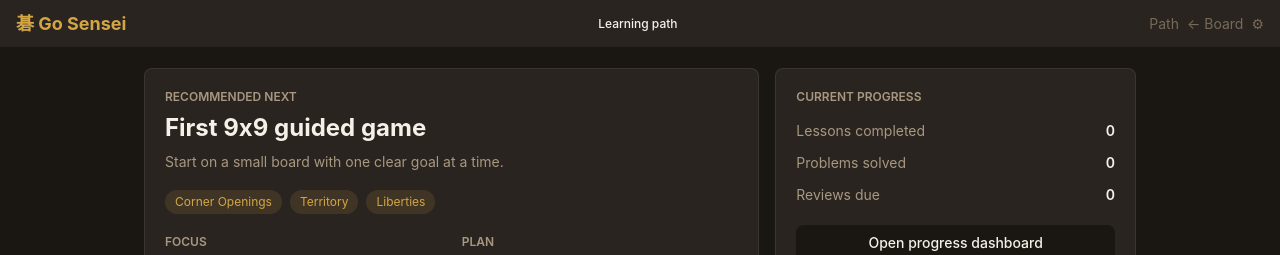
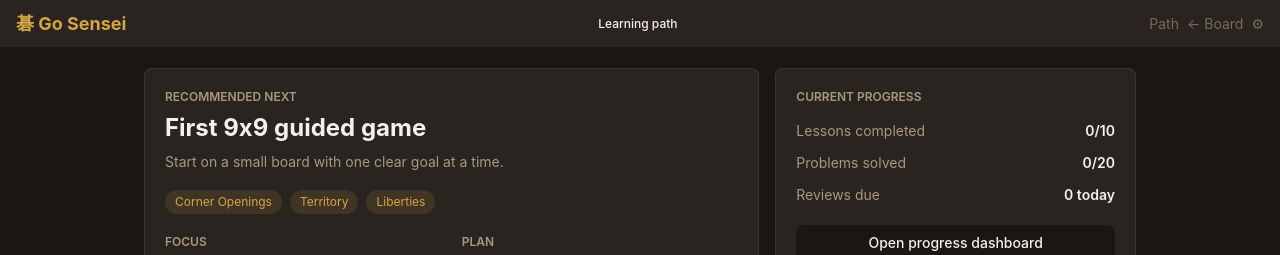
Before and after one commit to deaddeadbeef/go-sensei, a Next.js app: page / in a window 1280 px wide. Shown: the top 255 px of the page. Built offline with nearby package versions, Linux system fonts and the light colour scheme.

Commit message:
Show learning path progress totals

```diff
--- a/src/components/hub/LearningPath.tsx
+++ b/src/components/hub/LearningPath.tsx
@@ -2,6 +2,8 @@
 
 import { getLearningRecommendation } from '@/lib/learning-path/recommendations';
 import { CONCEPTS } from '@/lib/concepts/concept-data';
+import { LESSONS } from '@/lib/lessons/lesson-data';
+import { PROBLEMS } from '@/lib/problems/problem-data';
 import type { Concept, ConceptCategory } from '@/lib/concepts/types';
 import { useConceptStore } from '@/stores/concept-store';
 import { useGameStore } from '@/stores/game-store';
@@ -10,6 +12,8 @@
 import { COLORS } from '@/utils/colors';
 
 const CONCEPT_BY_ID = new Map(CONCEPTS.map((concept) => [concept.id, concept]));
+const LESSON_IDS = new Set(LESSONS.map((lesson) => lesson.id));
+const PROBLEM_IDS = new Set(PROBLEMS.map((problem) => problem.id));
 
 const CATEGORY_LABELS: Record<ConceptCategory, string> = {
   fundamentals: 'Fundamental',
@@ -58,8 +62,11 @@
     mastery: Object.values(mastery),
   });
 
+  const completedLessonCount = completedLessons.filter((lessonId) => LESSON_IDS.has(lessonId)).length;
   const solvedProblems = new Set(
-    problemAttempts.filter((attempt) => attempt.solved).map((attempt) => attempt.problemId),
+    problemAttempts
+      .filter((attempt) => attempt.solved && PROBLEM_IDS.has(attempt.problemId))
+      .map((attempt) => attempt.problemId),
   ).size;
   const focusConcepts = recommendation.focusConcepts.map(conceptDisplay).slice(0, 4);
 
@@ -175,15 +182,15 @@
             <dl className="mt-4 space-y-3 text-sm">
               <div className="flex justify-between gap-4">
                 <dt style={{ color: COLORS.ui.textSecondary }}>Lessons completed</dt>
-                <dd className="font-semibold" style={{ color: COLORS.ui.textPrimary }}>{completedLessons.length}</dd>
+                <dd className="font-semibold" style={{ color: COLORS.ui.textPrimary }}>{completedLessonCount}/{LESSONS.length}</dd>
               </div>
               <div className="flex justify-between gap-4">
                 <dt style={{ color: COLORS.ui.textSecondary }}>Problems solved</dt>
-                <dd className="font-semibold" style={{ color: COLORS.ui.textPrimary }}>{solvedProblems}</dd>
+                <dd className="font-semibold" style={{ color: COLORS.ui.textPrimary }}>{solvedProblems}/{PROBLEMS.length}</dd>
               </div>
               <div className="flex justify-between gap-4">
                 <dt style={{ color: COLORS.ui.textSecondary }}>Reviews due</dt>
-                <dd className="font-semibold" style={{ color: COLORS.ui.textPrimary }}>{dueReviewCount}</dd>
+                <dd className="font-semibold" style={{ color: COLORS.ui.textPrimary }}>{dueReviewCount} today</dd>
               </div>
             </dl>
             <button
```
Also changed, not shown: 1 other file (tests, documents, lock files or other folders).
